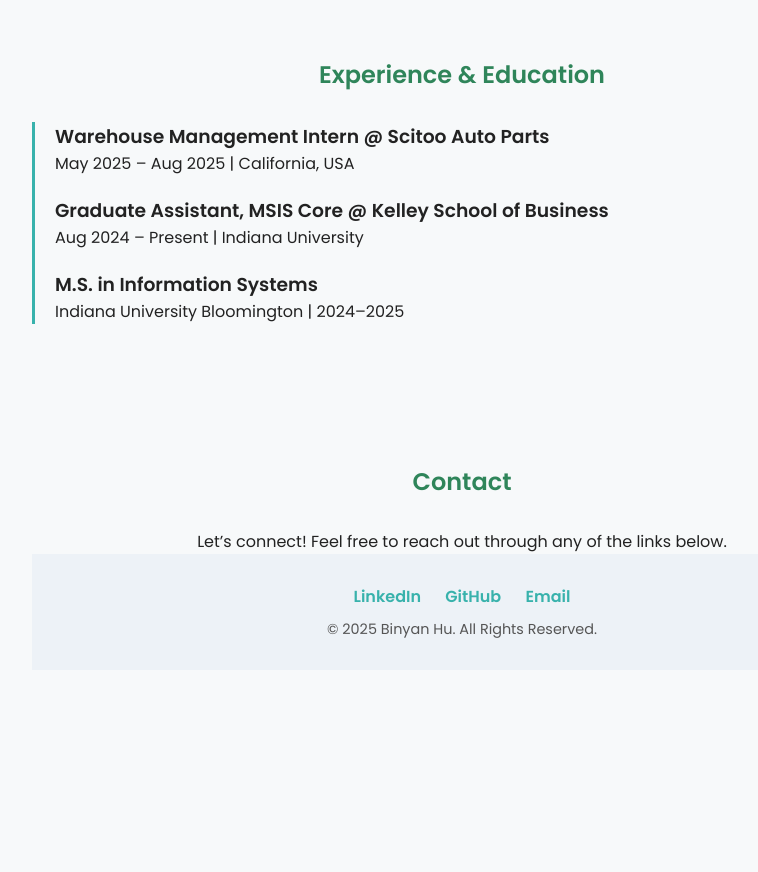
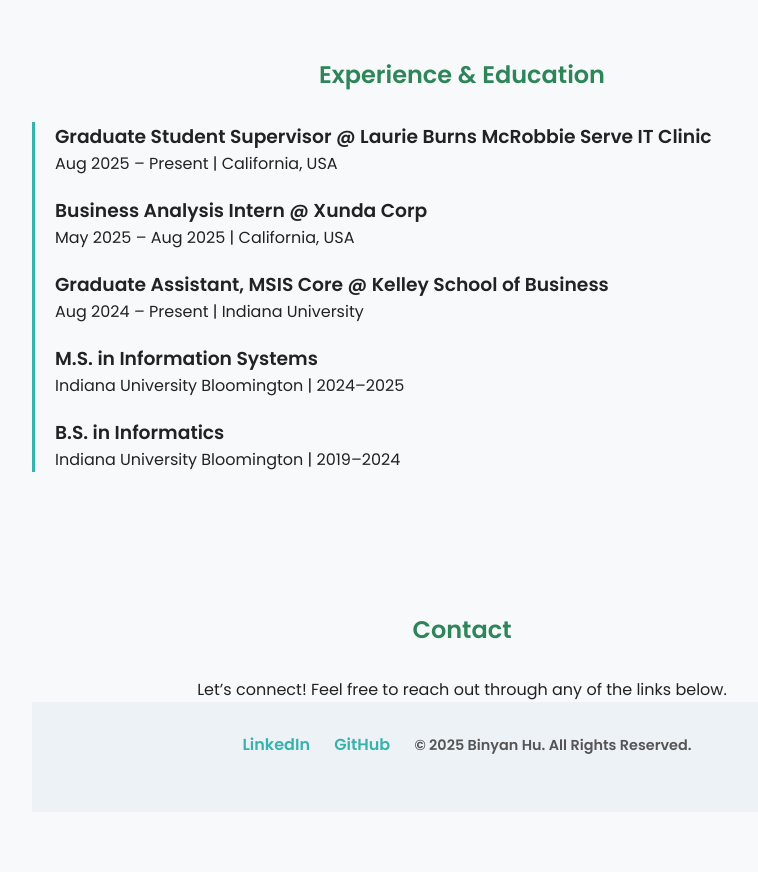
Before and after one commit to Binyhu/binyanhu.github.io, a plain HTML site: page index.html in a window 1280 px wide. Shown: the part 1129-2001 px from the top of the page, without its empty margins (178-936 px from the left). Before the commit the page ends 1859 px from the top, so only its background shows below. Drawn offline with Linux system fonts and the light colour scheme.

Commit message:
Update experience and contact information in index.html

```diff
--- a/index.html
+++ b/index.html
@@ -92,8 +92,12 @@
   <section id="experience">
     <h2>Experience & Education</h2>
     <div class="timeline">
+     <div>
+        <h3>Graduate Student Supervisor @ Laurie Burns McRobbie Serve IT Clinic</h3>
+        <p>Aug 2025 – Present | California, USA</p>
+      </div>
       <div>
-        <h3>Warehouse Management Intern @ Scitoo Auto Parts</h3>
+        <h3>Business Analysis Intern @ Xunda Corp</h3>
         <p>May 2025 – Aug 2025 | California, USA</p>
       </div>
       <div>
@@ -104,6 +108,10 @@
         <h3>M.S. in Information Systems</h3>
         <p>Indiana University Bloomington | 2024–2025</p>
       </div>
+      <div>
+        <h3>B.S. in Informatics</h3>
+        <p>Indiana University Bloomington | 2019–2024</p>
+      </div>
     </div>
   </section>
 
@@ -113,7 +121,7 @@
     <footer>
       <a href="https://www.linkedin.com/in/binyan-hu" target="_blank">LinkedIn</a>
       <a href="https://github.com/binyhu" target="_blank">GitHub</a>
-      <a href="mailto:binyan.hu@gmail.com">Email</a>
+      <a href="mailto:binyhu@outlook.com>Email</a>
       <p style="margin-top:10px; font-size:0.9rem; color:#555;">© 2025 Binyan Hu. All Rights Reserved.</p>
     </footer>
   </section>
```
